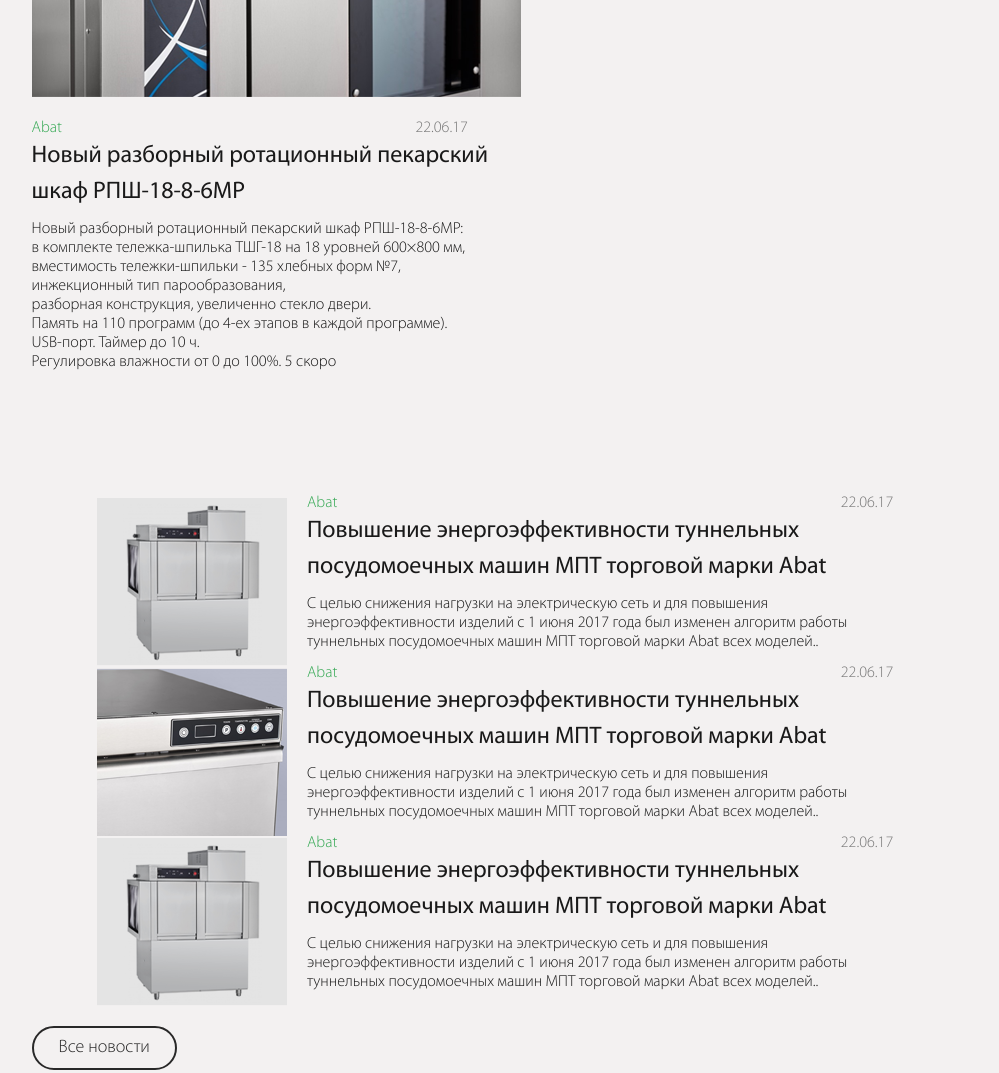
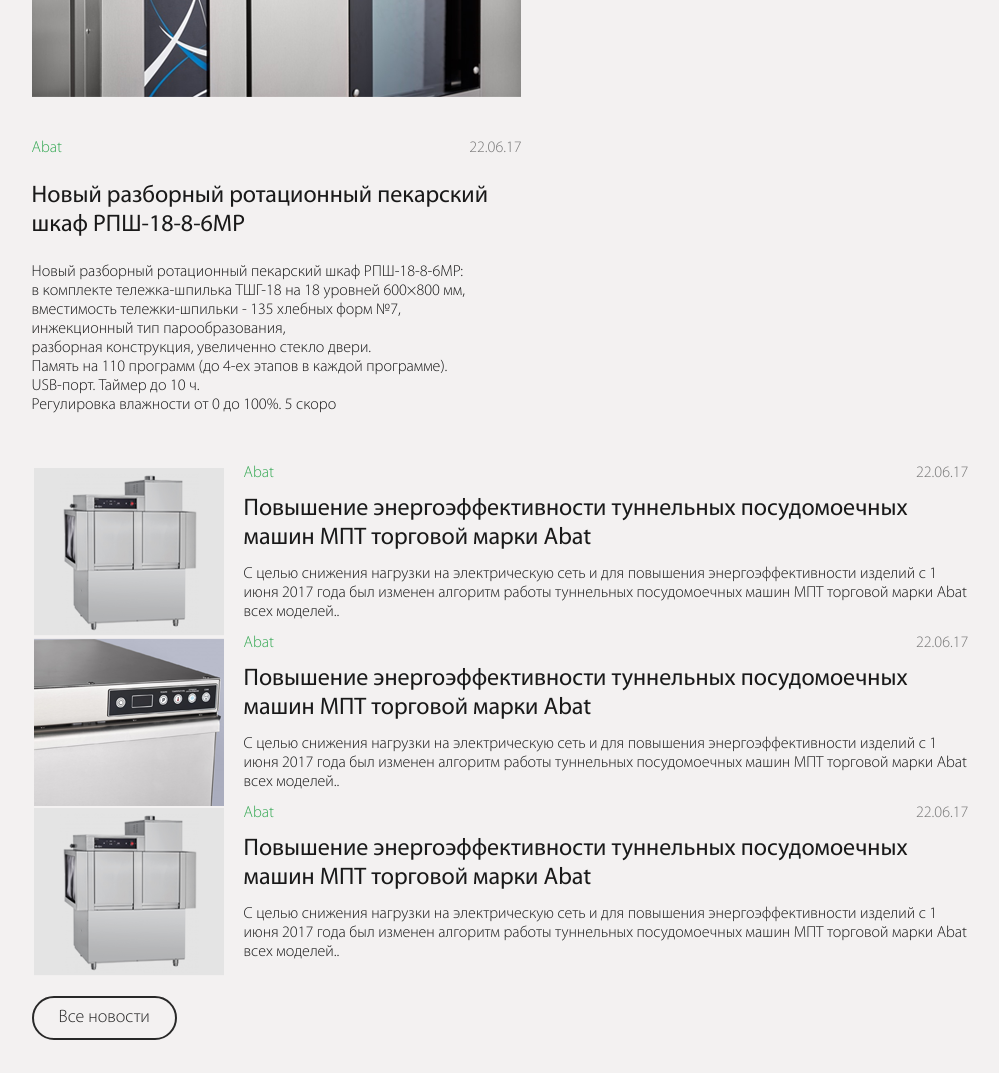
Before and after one commit to anastasiya-liapko/stolovay, a plain HTML site: page index.html in a window 1280 px wide. Shown: the part 3220-4293 px from the top of the page, without its empty margins (140-1139 px from the left). Drawn offline with nearby package versions, Linux system fonts and the light colour scheme.

Commit message:
сделала news

```diff
--- a/css/style.css
+++ b/css/style.css
@@ -2404,6 +2404,10 @@ img {
     -webkit-box-pack: justify;
         -ms-flex-pack: justify;
             justify-content: space-between;
+    -webkit-box-flex: 1;
+        -ms-flex-positive: 1;
+            flex-grow: 1;
+    width: 500px;
     margin-bottom: 25px;
   }
   .news__title {
@@ -2426,8 +2430,23 @@ img {
     -webkit-box-flex: 1;
         -ms-flex-positive: 1;
             flex-grow: 1;
-    max-width: 810px;
-    height: 170px;
+    display: -webkit-box;
+    display: -ms-flexbox;
+    display: flex;
+    -webkit-box-orient: horizontal;
+    -webkit-box-direction: normal;
+        -ms-flex-direction: row;
+            flex-direction: row;
+    -webkit-box-pack: start;
+        -ms-flex-pack: start;
+            justify-content: flex-start;
+    -webkit-box-align: start;
+        -ms-flex-align: start;
+            align-items: flex-start;
+    -ms-flex-wrap: wrap;
+        flex-wrap: wrap;
+    width: auto;
+    min-height: 170px;
     padding-left: 212px;
     -webkit-box-sizing: border-box;
             box-sizing: border-box;
@@ -2478,18 +2497,46 @@ img {
   }
   .news__item-main {
     position: relative;
-    width: 505px;
-    height: 680px;
+    display: -webkit-box;
+    display: -ms-flexbox;
+    display: flex;
+    -webkit-box-orient: horizontal;
+    -webkit-box-direction: normal;
+        -ms-flex-direction: row;
+            flex-direction: row;
+    -ms-flex-wrap: wrap;
+        flex-wrap: wrap;
+    -webkit-box-pack: start;
+        -ms-flex-pack: start;
+            justify-content: flex-start;
+    -webkit-box-align: space-around;
+        -ms-flex-align: space-around;
+            align-items: space-around;
+    width: 545px;
+    height: 650px;
     margin-right: auto;
     margin-bottom: 25px;
     padding-top: 330px;
     padding-left: 0;
-    -webkit-box-sizing: border-box;
-            box-sizing: border-box;
+    padding-right: 55px;
+    -webkit-box-sizing: border-box;
+            box-sizing: border-box;
+  }
+  .news__item-main .news__author {
+    width: 200px;
+    margin-top: 20px;
   }
   .news__item-main .news__date {
-    position: relative;
-    left: 350px;
+    width: 200px;
+    margin-left: auto;
+    margin-top: 20px;
+    text-align: right;
+  }
+  .news__item-main .news__descr {
+    width: 490px;
+  }
+  .news__item-main .news__list {
+    width: 490px;
   }
   .news__author {
     font-style: normal;
@@ -2502,8 +2549,7 @@ img {
             box-sizing: border-box;
   }
   .news__date {
-    position: relative;
-    left: 500px;
+    margin-left: auto;
     font-style: normal;
     font-weight: 300;
     font-size: 16px;
@@ -2515,11 +2561,10 @@ img {
   }
   .news__descr {
     display: block;
-    margin-bottom: 10px;
     font-style: normal;
     font-weight: 400;
     font-size: 24px;
-    line-height: 36px;
+    line-height: auto;
     color: #191919;
     background-color: #f3f1f1;
     text-decoration: none;
```
Also changed, not shown: css/style.min.css.
